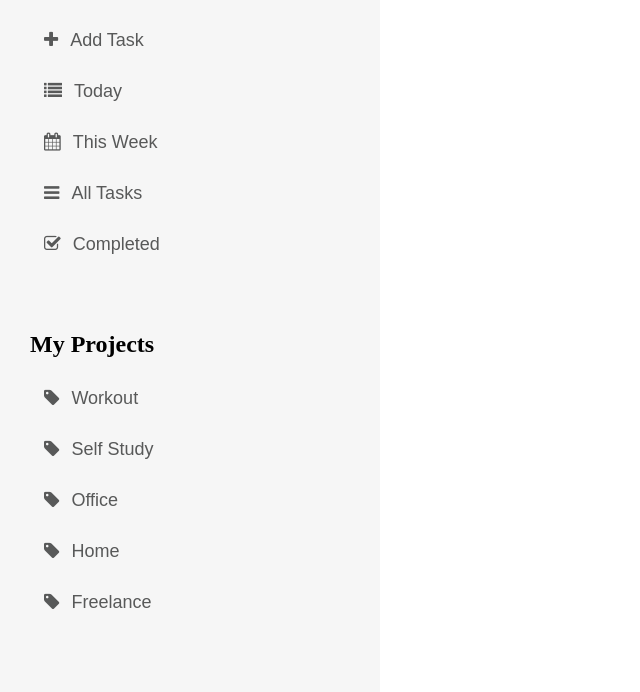
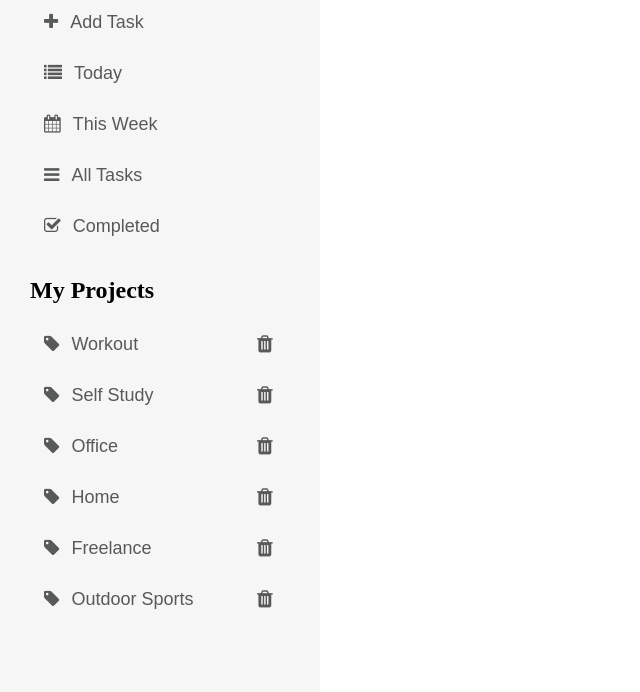
Before and after one commit to shivam-bansal1/Todo-list, a website built with webpack: page src/template.html in a window 1280 px wide. Shown: the part 108-800 px from the top of the page, without its empty margins (0-640 px from the left). Built offline with nearby package versions, Linux system fonts and the light colour scheme.

Commit message:
Add delete project button

```diff
--- a/src/css/sidebar.css
+++ b/src/css/sidebar.css
@@ -1,7 +1,13 @@
+* {
+    margin: 0;
+    padding: 0;
+    box-sizing: border-box;
+}
+
 .sidebar {
     background-color: var(--light-gray-background);
     position: fixed;
-    overflow: hidden;
+    overflow: auto;
 
     height: 100%;
     width: 320px;
@@ -9,7 +15,7 @@
 
     display: flex;
     flex-direction: column;
-    row-gap: 36px;
+    row-gap: 20px;
 }
 
 /* GREETING  */
@@ -36,6 +42,10 @@
 
 /* TODO ACTION and PROJECTS */
 
+.projects-container h2 {
+    margin-bottom: 20px;
+}
+
 .todo-actions-container ul,
 .projects-container ul {
     list-style: none;
@@ -43,14 +53,19 @@
     padding: 0;
 }
 
-.todo-actions-container ul li,
-.projects-container ul li{
-    display: list-item;
+.todo-actions-container ul li {
+    margin-bottom: 10px;
+}
+
+.projects-container ul li {
+    display: flex;
+    gap: 20px;
     margin-bottom: 10px;
 }
 
 .task-action-button,
-.project-tag {
+.project-tag,
+.delete-project-button {
     width: 100%;
     font-size: 18px;
     padding: 10px 14px;
@@ -76,3 +91,14 @@
 .project-tag:hover  {
     transform: scale(1.1);
 }
+
+.delete-project-button {
+    width: 60px;
+    font-size: 20px;
+    justify-content: center;
+}
+
+.delete-project-button:hover {
+    color: var(--red-color);
+    transform: scale(1.1);
+}
--- a/src/css/style.css
+++ b/src/css/style.css
@@ -2,6 +2,7 @@
     --light-gray-background: #ededed84;
     --dark-gray-background: rgb(211, 211, 211);
     --dark-gray-font: #585959;
+    --red-color: rgb(208, 51, 51);
 }
 
 body {
--- a/src/template.html
+++ b/src/template.html
@@ -63,11 +63,17 @@
                             <span><i class="fa fa-tag" aria-hidden="true"></i></i></span>
                             Workout
                         </button>
+                        <button class="delete-project-button">
+                            <i class="fa fa-trash" aria-hidden="true"></i>
+                        </button>
                     </li>
                     <li>
                         <button class="project-tag">
                             <span><i class="fa fa-tag" aria-hidden="true"></i></i></span>
                             Self Study
+                        </button>
+                        <button class="delete-project-button">
+                            <i class="fa fa-trash" aria-hidden="true"></i>
                         </button>
                     </li>
                     <li>
@@ -75,17 +81,35 @@
                             <span><i class="fa fa-tag" aria-hidden="true"></i></i></span>
                             Office
                         </button>
+                        <button class="delete-project-button">
+                            <i class="fa fa-trash" aria-hidden="true"></i>
+                        </button>
                     </li>
                     <li>
                         <button class="project-tag">
                             <span><i class="fa fa-tag" aria-hidden="true"></i></i></span>
                             Home
                         </button>
+                        <button class="delete-project-button">
+                            <i class="fa fa-trash" aria-hidden="true"></i>
+                        </button>
                     </li>
                     <li>
                         <button class="project-tag">
                             <span><i class="fa fa-tag" aria-hidden="true"></i></i></span>
                             Freelance
+                        </button>
+                        <button class="delete-project-button">
+                            <i class="fa fa-trash" aria-hidden="true"></i>
+                        </button>
+                    </li>
+                    <li>
+                        <button class="project-tag">
+                            <span><i class="fa fa-tag" aria-hidden="true"></i></i></span>
+                            Outdoor Sports
+                        </button>
+                        <button class="delete-project-button">
+                            <i class="fa fa-trash" aria-hidden="true"></i>
                         </button>
                     </li>
                 </ul>
```
